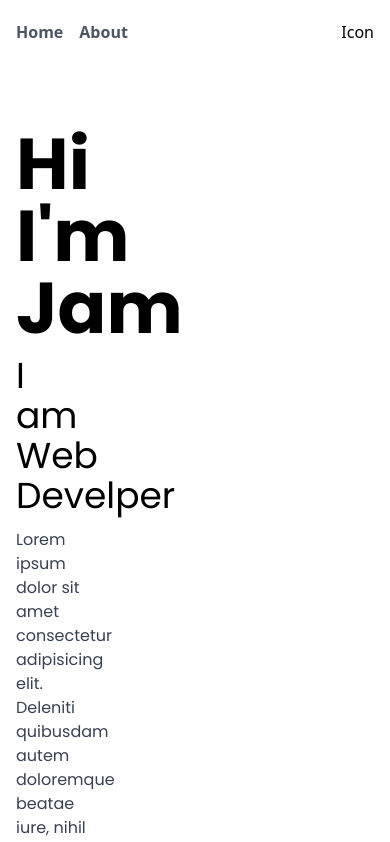
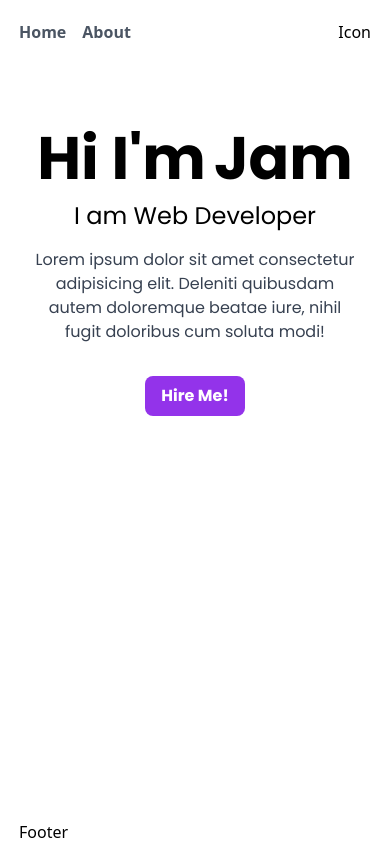
Before and after one commit to johncanero/johncanero-website, a Next.js app: page / in a window 390 px wide. Shown: the top 842 px of the page. Built offline with nearby package versions, Linux system fonts and the light colour scheme.

Commit message:
Make Responsive and Modify the padding/margin

```diff
--- a/sections/Hero.tsx
+++ b/sections/Hero.tsx
@@ -3,18 +3,18 @@ import React from "react";
 
 const Hero = () => {
   return (
-    <section className="mt-16 font-Poppins mr-72">
-      <h1 className="text-7xl font-bold">
-        Hi I'm <span className="dark:text-purple-600">Jam</span>
+    <section className="mt-16 font-Poppins lg:mr-60">
+      <h1 className="sm:text-6xl flex sm:justify-center md:justify-start md:text-7xl font-bold">
+        Hi I'm <span className="dark:text-purple-600 ml-2">Jam</span>
       </h1>
-      <h3 className="text-4xl my-3">I am Web Develper</h3>
-      <p className="text-gray-700 mb-8">
+      <h3 className="flex my-3 mb-4 md:mb-2 sm:text-2xl sm:justify-center md:justify-start md:text-4xl">I am Web Developer</h3>
+      <p className="flex mb-8 mx-4 md:mx-0 sm:text-center md:text-left text-gray-700 md:mr-48 lg:mr-96">
         Lorem ipsum dolor sit amet consectetur adipisicing elit. Deleniti
         quibusdam autem doloremque beatae iure, nihil fugit doloribus cum soluta
         modi!
       </p>
       <button
-        className="bg-purple-600 hover:bg-purple-700 text-white font-bold py-2 px-4 rounded-lg"
+        className=" flex sm:mx-auto md:mx-0 bg-purple-600 hover:bg-purple-700 text-white font-bold py-2 px-4 rounded-lg"
       >Hire Me!</button>
     </section>
   );
--- a/styles/globals.css
+++ b/styles/globals.css
@@ -5,6 +5,6 @@
 /* Layer Base */
 @layer base {
     body {
-        @apply max-w-6xl mx-auto px-4 ;
+        @apply sm:max-w-sm md:max-w-2xl lg:max-w-7xl mx-auto px-4 ;
     }
 }
```
Also changed, not shown: tsconfig.json (+14 -4 lines).
